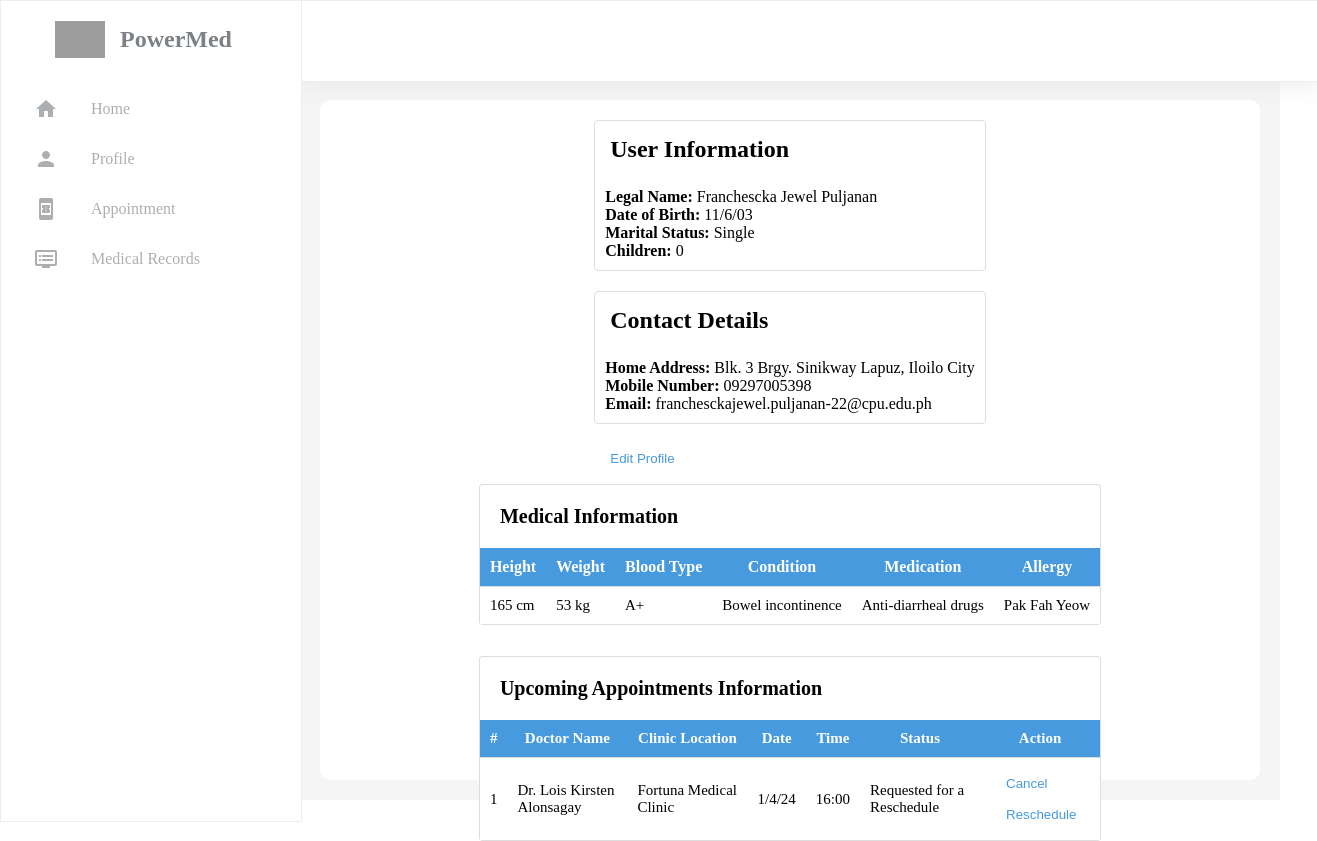
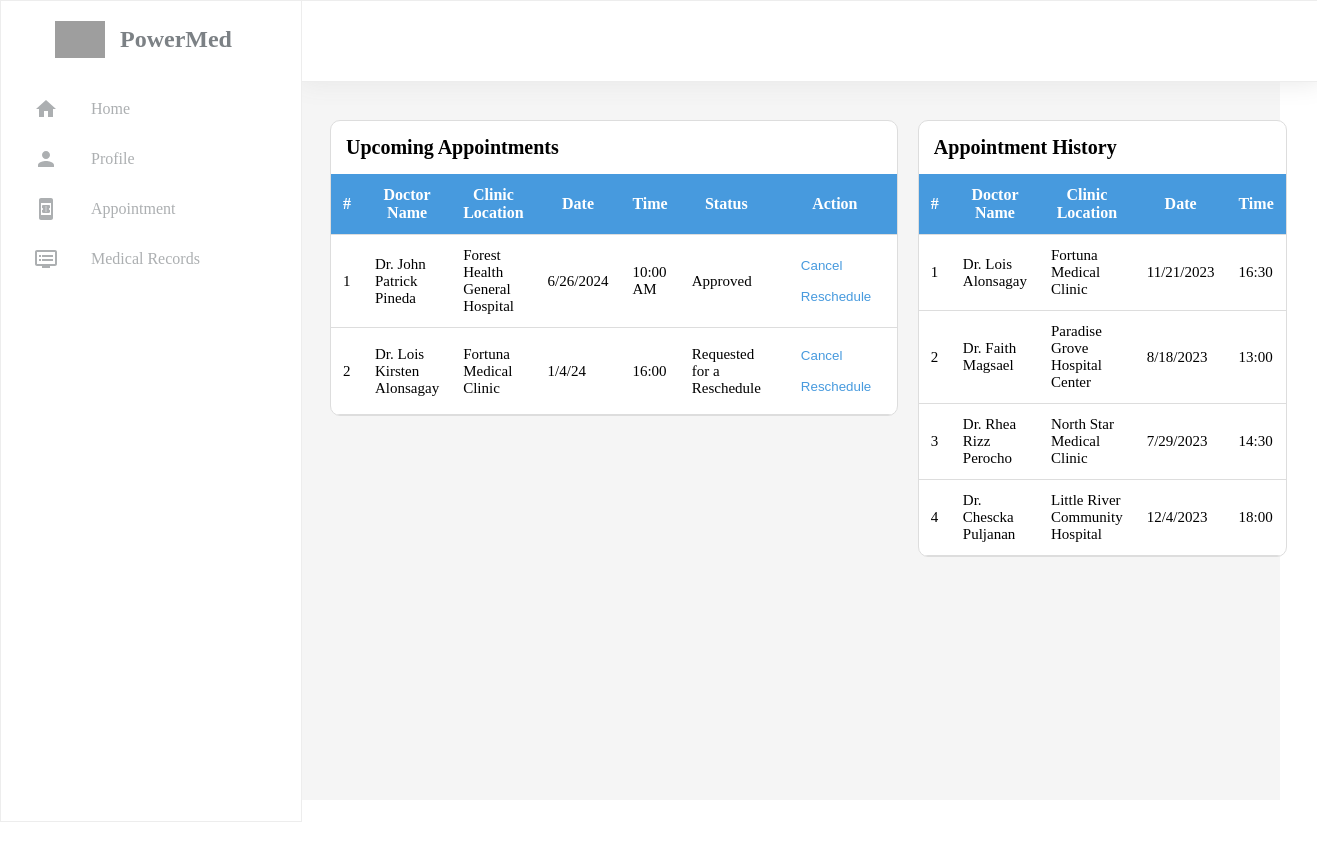
Before and after one commit to RheaRizz/Power_Pat_Girls, a React (Create React App) app in the folder patient-dashboard/: page / in a window 1280 px wide. Shown: the whole page, 1317 px wide, since content can reach past the window. After the commit the page ends 800 px from the top, so only its background shows below. Built offline with nearby package versions, Linux system fonts and the light colour scheme; grey boxes are pictures that could not be loaded.

Commit message:
patient-dashboard, fixed profile page and appointment page (minor changes in header items)

```diff
--- a/patient-dashboard/src/App.js
+++ b/patient-dashboard/src/App.js
@@ -11,7 +11,7 @@ function App() {
     <div className='App'>
       <Header />
       <Sidebar />
-      <UserProfile />
+      <Appointment />
     </div>
   )
 }
--- a/patient-dashboard/src/components/appointment-section/appointment.css
+++ b/patient-dashboard/src/components/appointment-section/appointment.css
@@ -35,6 +35,7 @@ th, td {
   border-bottom: 1px solid #ddd;
   font-size: 15px;
   font-family: 'Times New Roman', Times, serif;
+  max-width: 100px;
 }
 
 th {
@@ -42,6 +43,7 @@ th {
   color: white;
   font-size: 16px;
   font-family: 'Times New Roman', Times, serif;
+  text-align: center;
 }
 
 tbody tr:hover {
--- a/patient-dashboard/src/components/appointment-section/appointments.js
+++ b/patient-dashboard/src/components/appointment-section/appointments.js
@@ -3,13 +3,14 @@ import "./appointment.css";
 import TablePage from "./appointment-content";
 
 function Appointment() {
-  const [pendingAppointments, setPendingAppointments] = useState([
+  const [upcomingAppointments, setUpcomingAppointments] = useState([
     {
       id: "1",
       doctor: "Dr. John Patrick Pineda",
       clinic: "Forest Health General Hospital",
-      date: "Jun 26, 2024",
+      date: "6/26/2024",
       time: "10:00 AM",
+      status: "Approved",
 			'Action': (
 				<div>
 					<button onClick={() => alert("Cancel")}>Cancel</button>
@@ -19,12 +20,13 @@ function Appointment() {
     },
     {
       id: "2",
-      doctor: "Dr. First name Last name",
-      clinic: "Insert Hospital Name",
-      date: "mm dd, yyyy",
-      time: "hh:mm -M",
+      doctor: "Dr. Lois Kirsten Alonsagay",
+      clinic: "Fortuna Medical Clinic",
+      date: "1/4/24",
+      time: "16:00",
+      status: "Requested for a Reschedule",
       'Action': (
-				<div>
+        <div className="button">
           <button onClick={() => alert("Cancel")}>Cancel</button>
           <button onClick={() => alert("Reschedule")}>Reschedule</button>
         </div>
@@ -37,33 +39,33 @@ function Appointment() {
       id: "1",
       doctor: "Dr. Lois Alonsagay",
       clinic: "Fortuna Medical Clinic",
-      date: "Nov 21, 2023",
-      time: "4:30 PM",
+      date: "11/21/2023",
+      time: "16:30",
     },
     {
       id: "2",
       doctor: "Dr. Faith Magsael",
       clinic: "Paradise Grove Hospital Center",
-      date: "Aug 18, 2023",
-      time: "1:00 PM",
+      date: "8/18/2023",
+      time: "13:00",
     },
     {
       id: "3",
       doctor: "Dr. Rhea Rizz Perocho",
       clinic: "North Star Medical Clinic",
-      date: "Jul 29, 2023",
-      time: "2:30 PM",
+      date: "7/29/2023",
+      time: "14:30",
     },
     {
       id: "4",
       doctor: "Dr. Chescka Puljanan",
       clinic: "Little River Community Hospital",
-      date: "Dec 4, 2023",
-      time: "6:00 PM",
+      date: "12/4/2023",
+      time: "18:00",
     },
   ]);
 
-  const renderPendingAppointmentsHead = () => {
+  const renderUpcomingAppointmentsHead = () => {
     return (
       <tr>
         <th>#</th>
@@ -71,19 +73,20 @@ function Appointment() {
         <th>Clinic Location</th>
         <th>Date</th>
         <th>Time</th>
+        <th>Status</th>
         <th>Action</th>
       </tr>
-    );
+    )
   };
 
-  const renderPendingAppointmentsRow = () => {
+  const renderUpcomingAppointmentsRow = () => {
     return (
       <tr>
-        <td>{pendingAppointments[0].id}</td>
-        <td>{pendingAppointments[0].doctor}</td>
-        <td>{pendingAppointments[0].clinic}</td>
-        <td>{pendingAppointments[0].date}</td>
-        <td>{pendingAppointments[0].time}</td>
+        <td>{upcomingAppointments[0].id}</td>
+        <td>{upcomingAppointments[0].doctor}</td>
+        <td>{upcomingAppointments[0].clinic}</td>
+        <td>{upcomingAppointments[0].date}</td>
+        <td>{upcomingAppointments[0].time}</td>
         <td>
           <div className="button">
             <button onClick={() => alert("Cancel")}>Cancel</button>
@@ -112,9 +115,9 @@ function Appointment() {
         <div className="table-content-2">
           <h2 className="header-text-3">Upcoming Appointments</h2>
           <TablePage
-            appointments={pendingAppointments}
-            renderTableHead={renderPendingAppointmentsHead}
-            renderTableRows={renderPendingAppointmentsRow}
+            appointments={upcomingAppointments}
+            renderTableHead={renderUpcomingAppointmentsHead}
+            renderTableRows={renderUpcomingAppointmentsRow}
           />
         </div>
       </div>
--- a/patient-dashboard/src/components/user-profile-page/user-profile-page.css
+++ b/patient-dashboard/src/components/user-profile-page/user-profile-page.css
@@ -28,6 +28,7 @@
 .user-contact {
   border: 1px solid #ddd;
   border-radius: 4px;
+  width: 100%;
 }
 
 .header-2 {
@@ -64,6 +65,12 @@
 
 /* Second column: user med info and upcoming appointments of user */
 
+.medical-info,
+.upcoming-appointments {
+  width: 100%;
+}
+
+
 .medical-info {
   border: 1px solid #ddd;
   border-bottom: none;
@@ -97,6 +104,9 @@
   font-family: 'Times New Roman', Times, serif;
 }
 
+.medical-info-table td {
+  max-width: 100px;
+}
 .medical-info-table th {
   background-color: #479ade;
   color: white;
--- a/patient-dashboard/src/components/user-profile-page/user-profile-page.js
+++ b/patient-dashboard/src/components/user-profile-page/user-profile-page.js
@@ -37,6 +37,20 @@ function UserProfile() {
   const [upcomingAppointments, setUpcomingAppointments] =  useState([
     {
       id: "1",
+      doctor: "Dr. John Patrick Pineda",
+      clinic: "Forest Health General Hospital",
+      date: "6/26/2024",
+      time: "10:00",
+      status: "Approved",
+			'Action': (
+				<div>
+					<button onClick={() => alert("Cancel")}>Cancel</button>
+					<button onClick={() => alert("Reschedule")}>Reschedule</button>
+				</div>
+			)
+    },
+    {
+      id: "2",
       doctor: "Dr. Lois Kirsten Alonsagay",
       clinic: "Fortuna Medical Clinic",
       date: "1/4/24",
```
Lines whose indentation alone changed are shown as unchanged.
